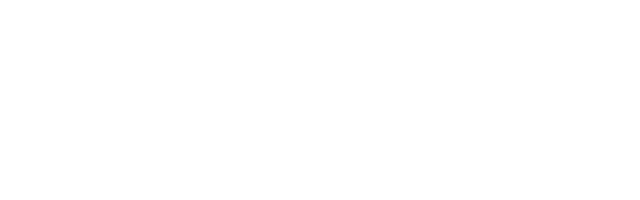
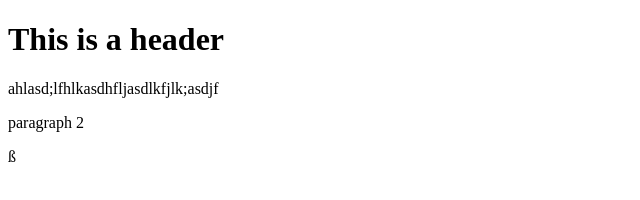
Before and after one commit to myongkim/git-test, a plain HTML site: page index.html in a window 1280 px wide. Shown: the whole page, without its empty margins (0-640 px from the left). Drawn offline with Linux system fonts and the light colour scheme.

Commit message:
second commmit

```diff
--- a/index.html
+++ b/index.html
@@ -2,7 +2,9 @@
 <html>
 
 <body>
+    <h1>This is a header</h1>
 
-
+    <p>ahlasd;lfhlkasdhfljasdlkfjlk;asdjf</p>
+    <p>paragraph 2</p>
 </body>
-</html>
+</html>ß
```
